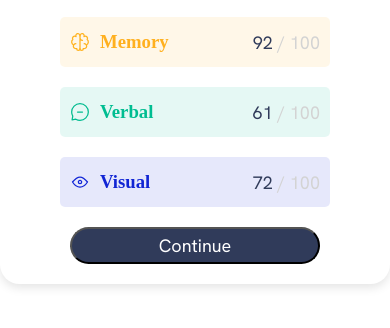
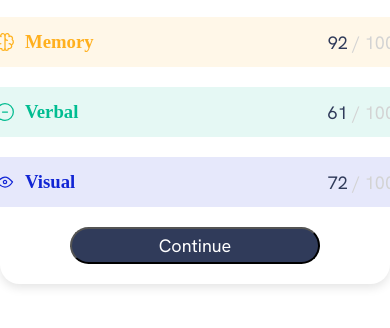
Before and after one commit to muraoka2016/results-summary-component-main, a plain HTML site: page index.html in a window 390 px wide. Shown: the part 516-844 px from the top of the page. Drawn offline with Linux system fonts and the light colour scheme.

Commit message:
Update styles.css

```diff
--- a/scss/styles.css
+++ b/scss/styles.css
@@ -198,4 +198,10 @@ button:hover {
     margin-top: 0;
     border-radius: 0 0 5% 5%;
   }
+  .score-container1,
+  .score-container2,
+  .score-container3,
+  .score-container4 {
+    width: 400px;
+  }
 }/*# sourceMappingURL=styles.css.map */
```
